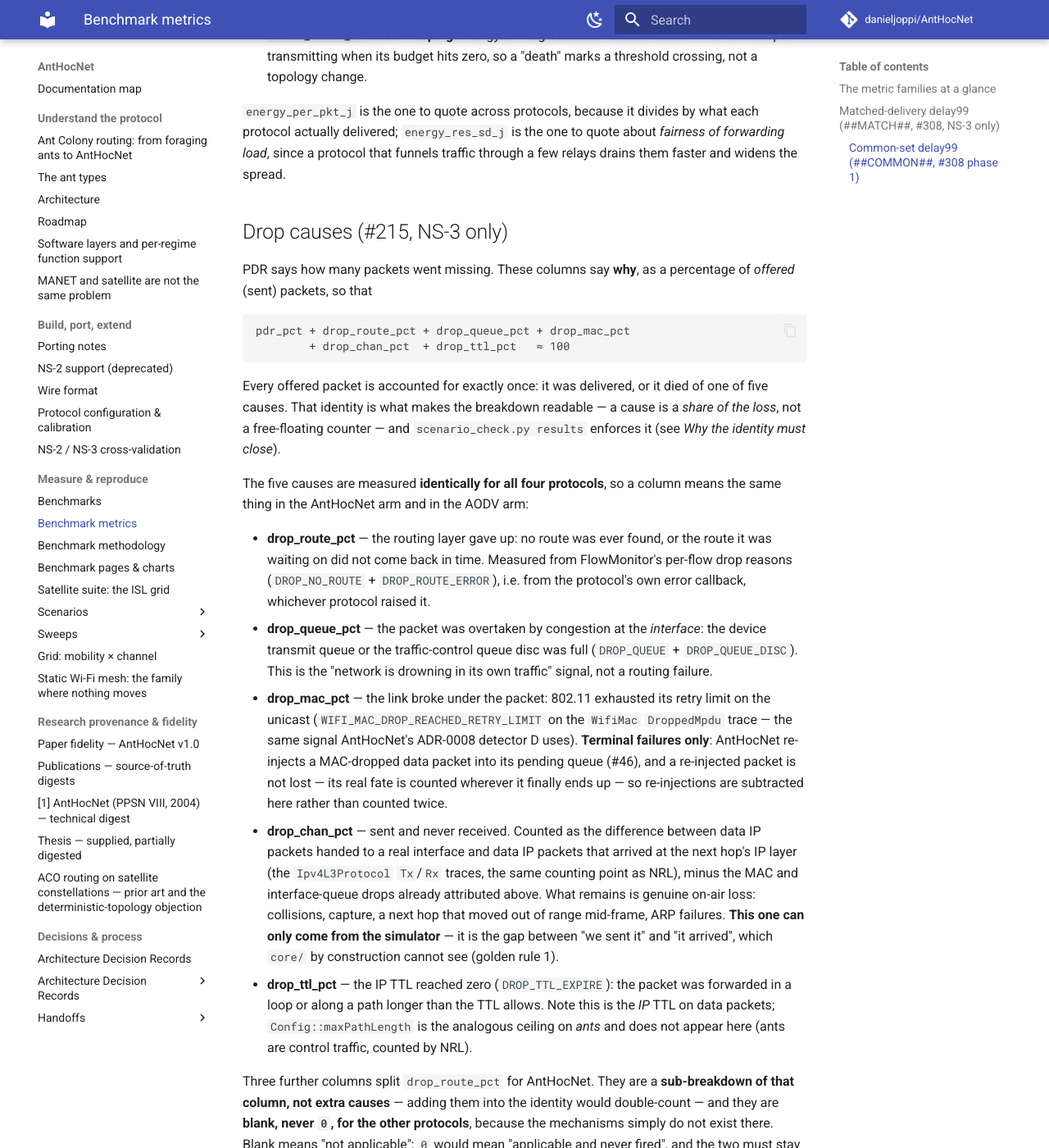
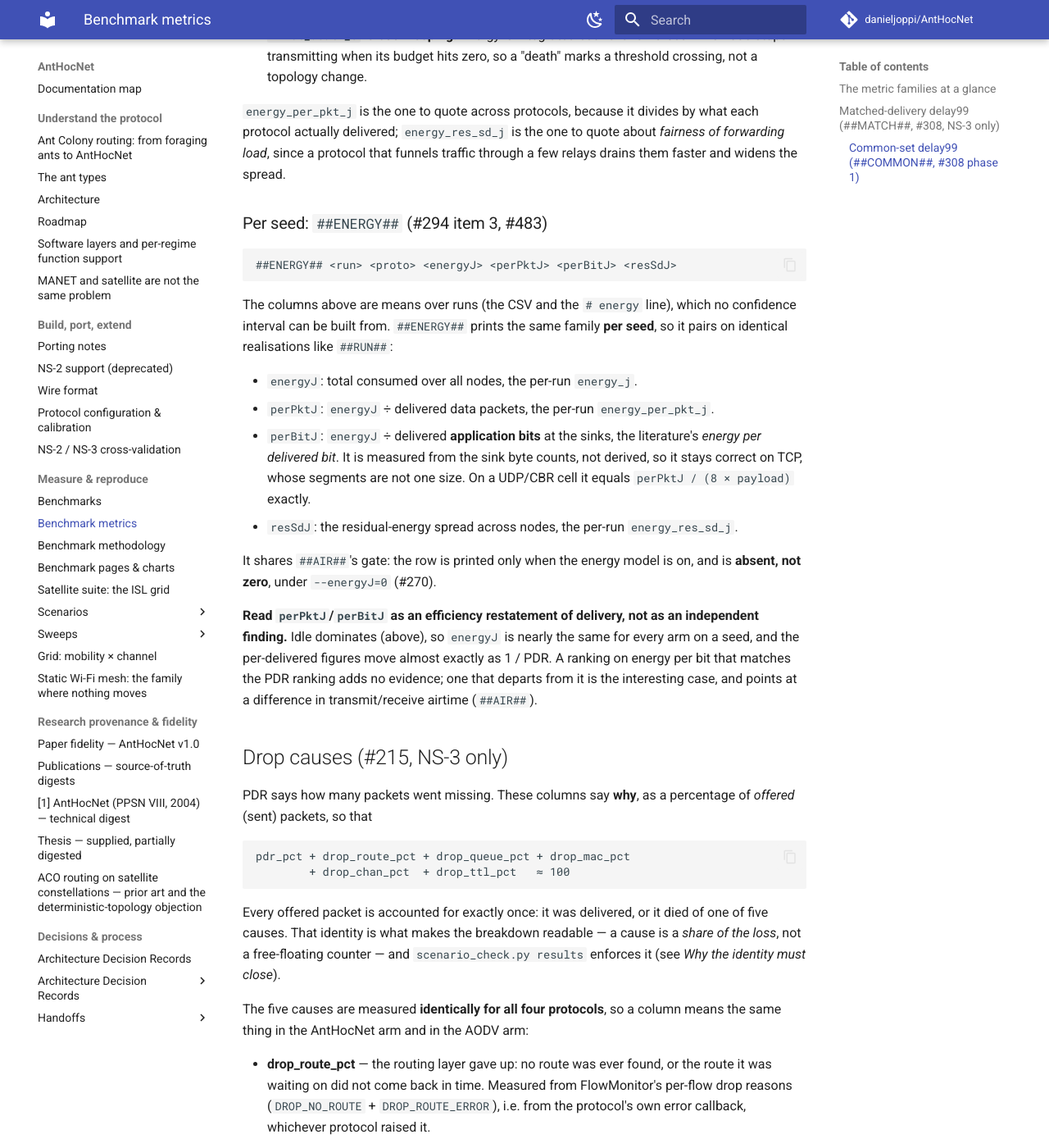
Before and after one commit to danieljoppi/AntHocNet, an MkDocs documentation site: the page built from docs/benchmarks/metrics.md, in a window 1280 px wide and 1400 px high, scrolled down 19824 px. Shown: the whole window at 82% size. Built offline with MkDocs 1.6.1 and Material for MkDocs 9.7.7, drawn with Linux system fonts in a browser that asks for light colours; comment, search, counter and statistics services are not loaded.

Commit message:
feat(bench): emit the energy family per seed as ##ENERGY##, with energy per delivered bit (#508)
The energy family (#209) was printed only as means over runs: the `# energy`
line and the CSV columns. No confidence interval can be built from a mean, so
no energy number could meet the #293 publication policy. #483 asks the FANET
page for energy per delivered bit with CIs, which needs per-seed values.

- anthocnet-compare: new per-seed row, printed right after ##AIR## and under
  the same gate (energy model on; absent, not zero, under --energyJ=0):
  `##ENERGY## <run> <proto> <energyJ> <perPktJ> <perBitJ> <resSdJ>`.
  perBitJ is new (#294 item 3): energyJ / delivered application bits, from
  the PacketSink byte counts, so it is correct on TCP too. On UDP/CBR it is
  exactly perPktJ / (8 x payload).
- paper-benchmark.yml: re-emit ##ENERGY## into the bench rows in the same
  commit that prints it (the ##MATCH## rule).
- metrics.md: the marker, its columns, its gate, and the reading rule: idle
  draw dominates, so per-delivered energy tracks 1/PDR and adds evidence only
  where it departs from the PDR ranking.

Verified locally (3.42, `--scenario=fanet --time=60 --runs=2
--protocols=anthocnet,aodv,oracle --diag`): the full output is byte-identical
to the previous binary once the ##ENERGY## rows are removed; perBitJ equals
perPktJ / 512 on every row (64-byte CBR payload). scenario_check results:
WARN only; test_scenario_check 143 cases pass; mkdocs --strict clean.


Claude-Session: https://claude.ai/code/session_01HNDVU4LKsoUZ4oGXKuibE2

Co-authored-by: Claude <noreply@anthropic.com>

````diff
--- a/docs/benchmarks/metrics.md
+++ b/docs/benchmarks/metrics.md
@@ -897,6 +897,35 @@ Three caveats that decide what may be claimed:
 what each protocol actually delivered; `energy_res_sd_j` is the one to quote
 about *fairness of forwarding load*, since a protocol that funnels traffic
 through a few relays drains them faster and widens the spread.
+
+### Per seed: `##ENERGY##` (#294 item 3, #483)
+
+```
+##ENERGY## <run> <proto> <energyJ> <perPktJ> <perBitJ> <resSdJ>
+```
+
+The columns above are means over runs (the CSV and the `# energy` line), which
+no confidence interval can be built from. `##ENERGY##` prints the same family
+**per seed**, so it pairs on identical realisations like `##RUN##`:
+
+- `energyJ`: total consumed over all nodes, the per-run `energy_j`.
+- `perPktJ`: `energyJ` ÷ delivered data packets, the per-run `energy_per_pkt_j`.
+- `perBitJ`: `energyJ` ÷ delivered **application bits** at the sinks, the
+  literature's *energy per delivered bit*. It is measured from the sink byte
+  counts, not derived, so it stays correct on TCP, whose segments are not one
+  size. On a UDP/CBR cell it equals `perPktJ / (8 × payload)` exactly.
+- `resSdJ`: the residual-energy spread across nodes, the per-run
+  `energy_res_sd_j`.
+
+It shares `##AIR##`'s gate: the row is printed only when the energy model is
+on, and is **absent, not zero**, under `--energyJ=0` (#270).
+
+**Read `perPktJ`/`perBitJ` as an efficiency restatement of delivery, not as an
+independent finding.** Idle dominates (above), so `energyJ` is nearly the same
+for every arm on a seed, and the per-delivered figures move almost exactly as
+1 / PDR. A ranking on energy per bit that matches the PDR ranking adds no
+evidence; one that departs from it is the interesting case, and points at a
+difference in transmit/receive airtime (`##AIR##`).
 
 ## Drop causes (#215, NS-3 only)
 
````
Also changed, not shown: 2 other files.
